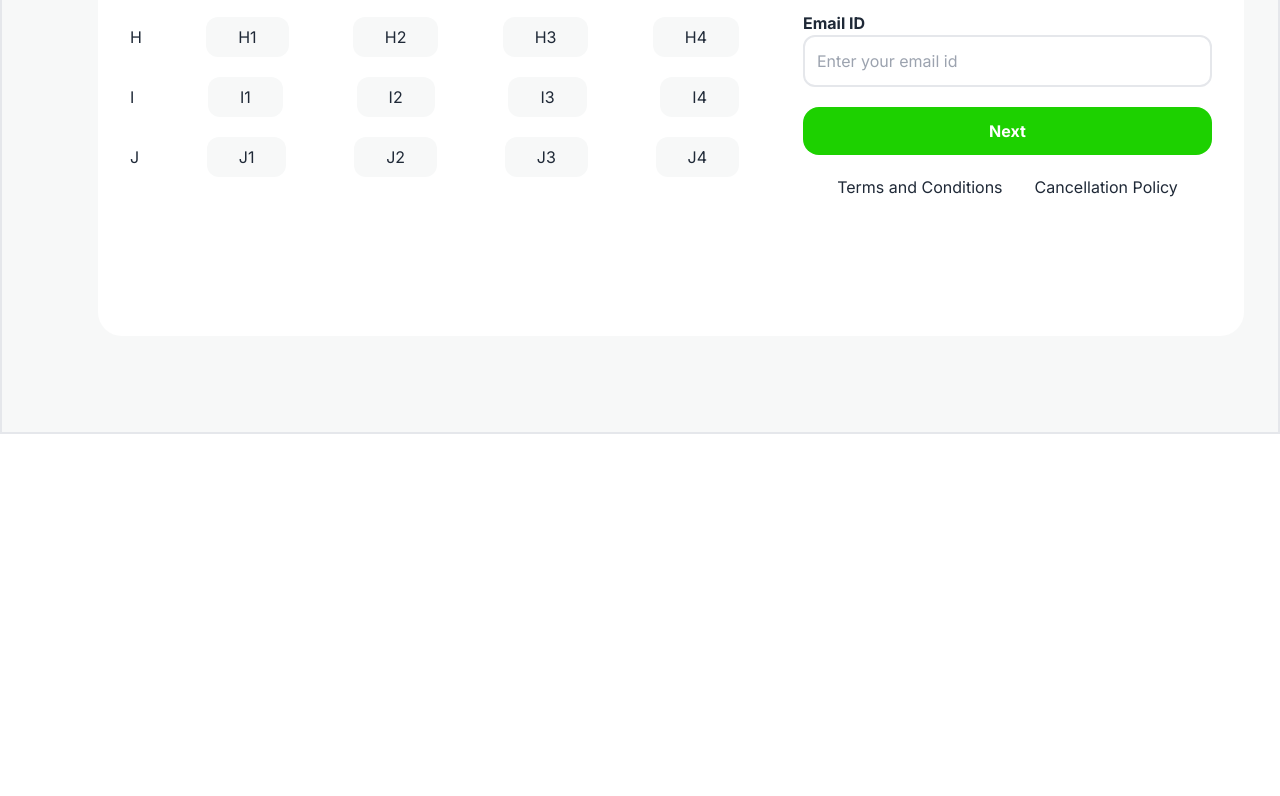
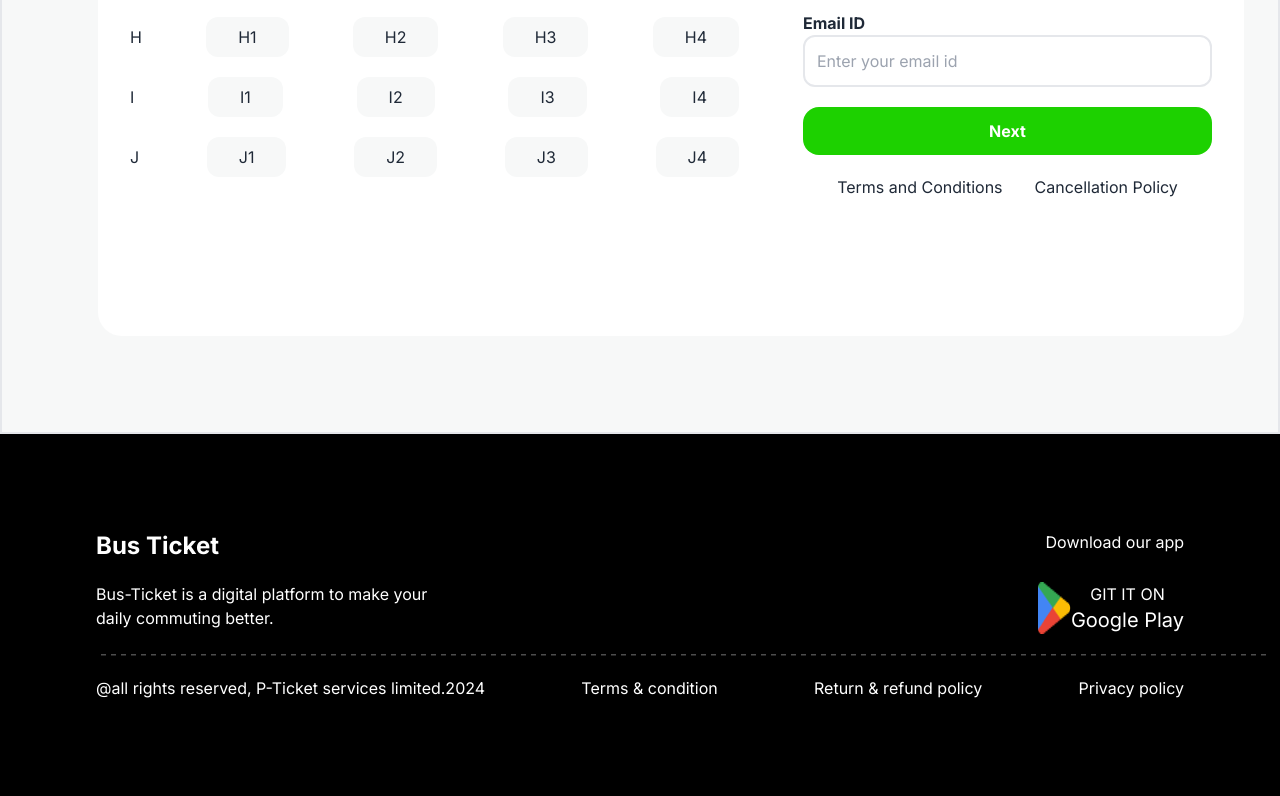
Before and after one commit to showlin1/Assignment-5, a plain HTML site: page index.html in a window 1280 px wide. Shown: the part 2885-3681 px from the top of the page. Before the commit the page ends 3319 px from the top, so only its background shows below. Drawn offline with nearby package versions, Linux system fonts and the light colour scheme.

Commit message:
added a footer section

```diff
--- a/index.html
+++ b/index.html
@@ -373,8 +373,33 @@
             </div>
         </section>
     </main>
-    <footer>
-
+    <footer class="bg-black">
+        <div class="mx-24 pt-24 text-white">
+            <div class="flex justify-between">
+                <h3 class="text-2xl font-bold ">Bus Ticket</h3>
+                <p>Download our app</p>
+            </div>
+            <div class="mt-5 mb-5 flex justify-between">
+                <p>Bus-Ticket is a digital platform to make your <br> daily commuting better.</p>
+                <div class="flex">
+                    <img src="images/playstore.png" alt="">
+                    <button class="w-2/8">GIT IT ON <br> <span class="text-xl">Google Play</span></button>
+                </div>
+            </div>
+            <svg width="1170.000000" height="1.500000" viewBox="0 0 1170 1.5" fill="none" xmlns="http://www.w3.org/2000/svg" xmlns:xlink="http://www.w3.org/1999/xlink">
+                <desc>
+                        Created with Pixso.
+                </desc>
+                <defs/>
+                <line id="Line 1" x1="1170.000000" y1="0.750000" x2="0.000000" y2="0.750000" stroke="#FFFFFF" stroke-opacity="0.300000" stroke-width="1.500000" stroke-dasharray="5.000000,5.000000"/>
+            </svg>
+            <div class=" mt-5 pb-24 flex justify-between">
+                <p>@all rights reserved, P-Ticket services limited.2024</p>
+                <p>Terms & condition</p>
+                <p>Return & refund policy</p>
+                <p>Privacy policy</p>
+            </div>
+        </div>
     </footer>
 </body>
 
```
